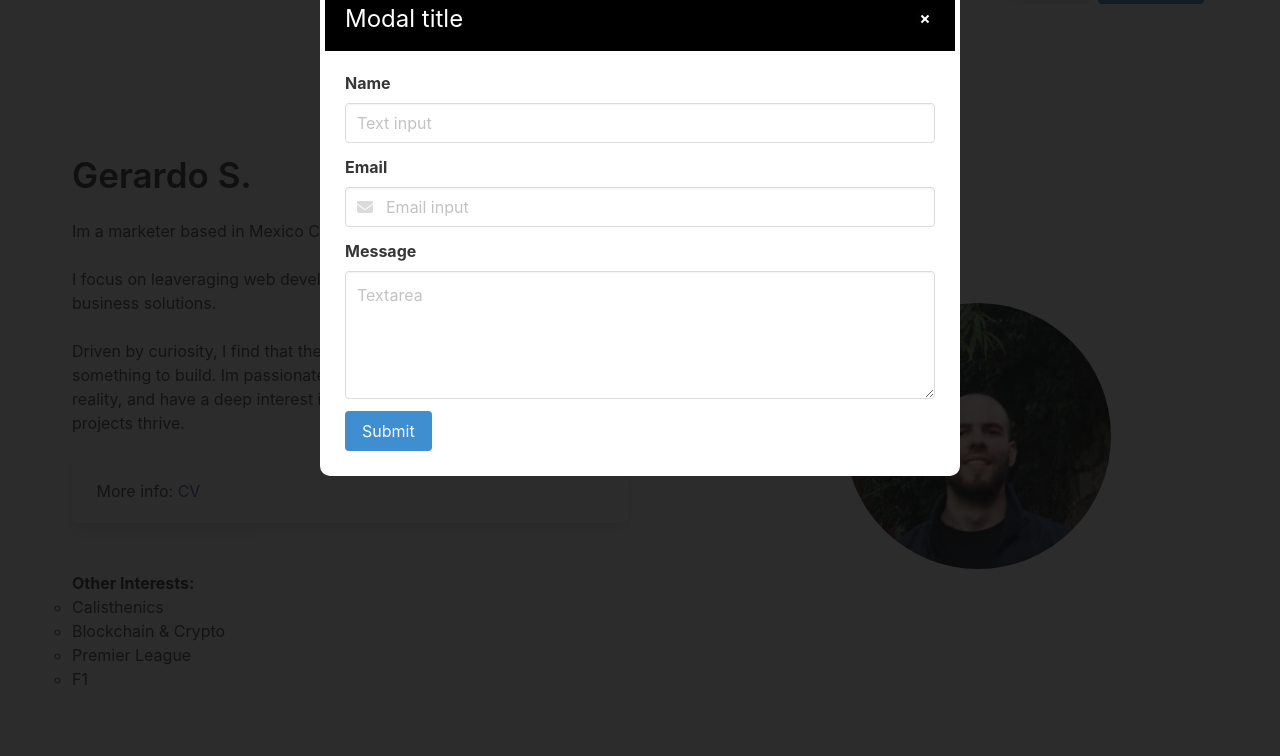
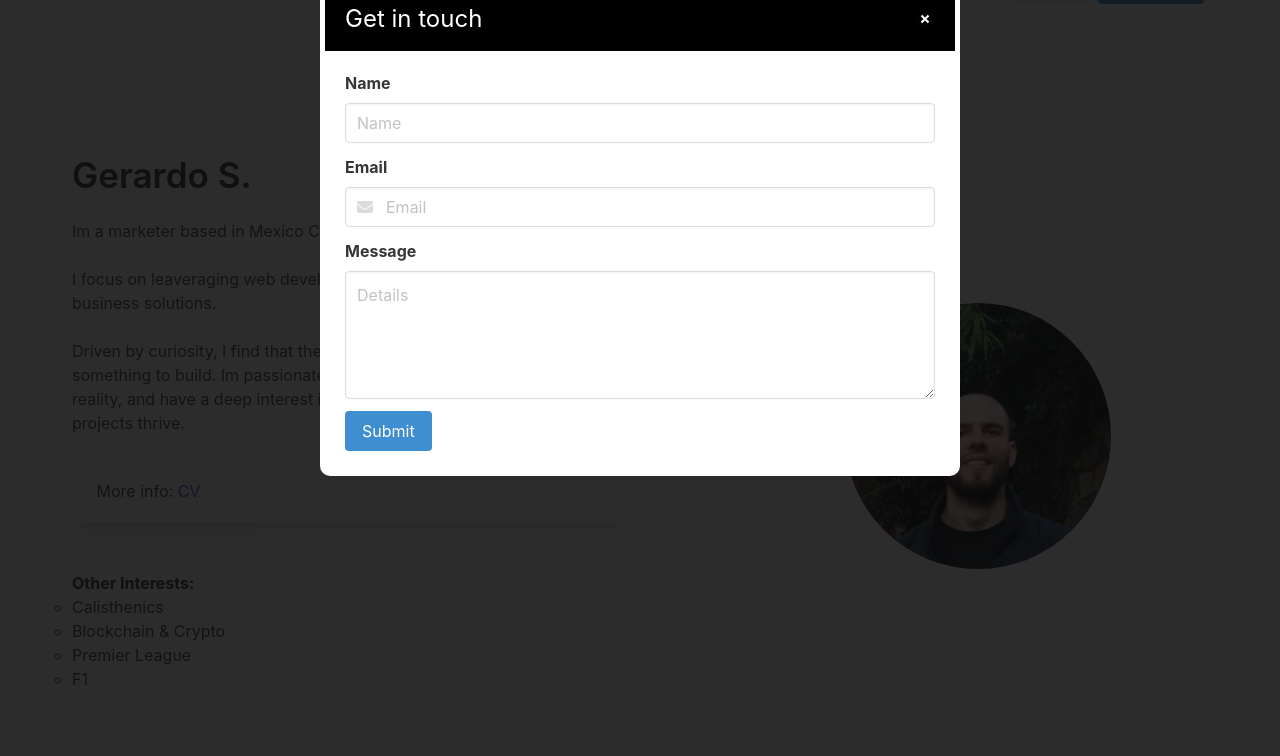
Before and after one commit to jerrysdsgn/work, a website: page dist/about.html in a window 1280 px wide. Both pictures are taken after a click on the link "Contacto". Shown: the part 44-800 px from the top of the page. Drawn offline with nearby package versions, Linux system fonts and the light colour scheme; some icons are missing.

Commit message:
modal labels

```diff
--- a/dist/about.html
+++ b/dist/about.html
@@ -125,7 +125,7 @@
       <div class="modal-background"></div>
       <div class="modal-card">
         <header class="modal-card-head">
-          <p class="modal-card-title">Modal title</p>
+          <p class="modal-card-title">Get in touch</p>
           <button class="delete close-btn"></button>
         </header>
 
@@ -135,14 +135,14 @@
               <div class="field">
                   <label class="label">Name</label>
                   <div class="control">
-                    <input id="fna" class="input" name="entry.1786396768" type="text" placeholder="Text input">
+                    <input id="fna" class="input" name="entry.1786396768" type="text" placeholder="Name">
                   </div>
                 </div>
 
                 <div class="field">
                   <label class="label">Email</label>
                   <div class="control has-icons-left has-icons-right">
-                    <input id="fem" class="input" name="entry.976551282"  type="text" placeholder="Email input">
+                    <input id="fem" class="input" name="entry.976551282"  type="text" placeholder="Email">
                     <p class="is-danger help" id="emailVerif"></p>
                     <span class="icon is-small is-left">
                       <i class="fa fa-envelope"></i>
@@ -154,7 +154,7 @@
                 <div class="field">
                   <label class="label">Message</label>
                   <div class="control">
-                    <textarea id="frmMsg" class="textarea" name="entry.1612525778"  placeholder="Textarea"></textarea>
+                    <textarea id="frmMsg" class="textarea" name="entry.1612525778"  placeholder="Details"></textarea>
                   </div>
                 </div>
 
```
Also changed, not shown: dist/ct.html (+6 -6 lines), dist/cv.html (+4 -4 lines), dist/drg.html (+4 -4 lines), dist/index.html (+4 -4 lines), dist/lps.html (+4 -4 lines), dist/redirect.html (+1 -0 lines).
